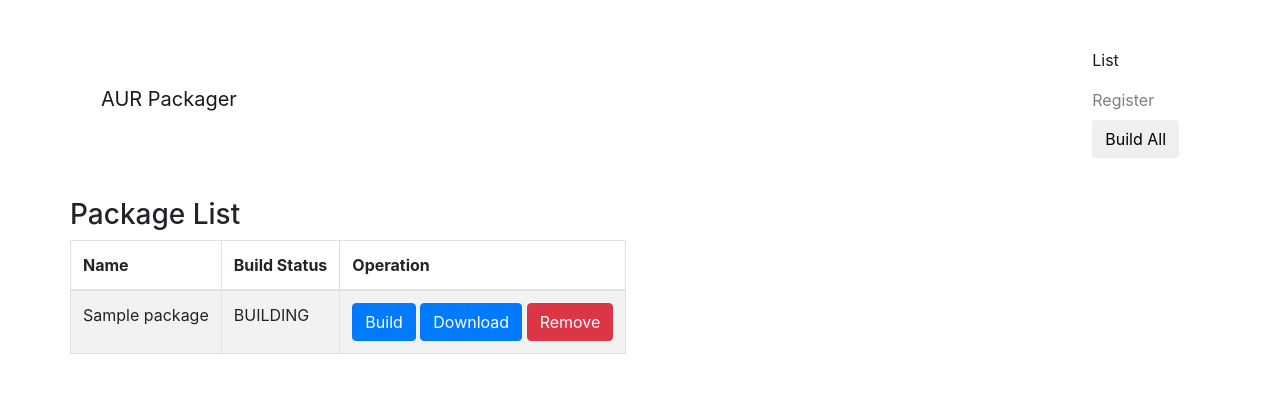
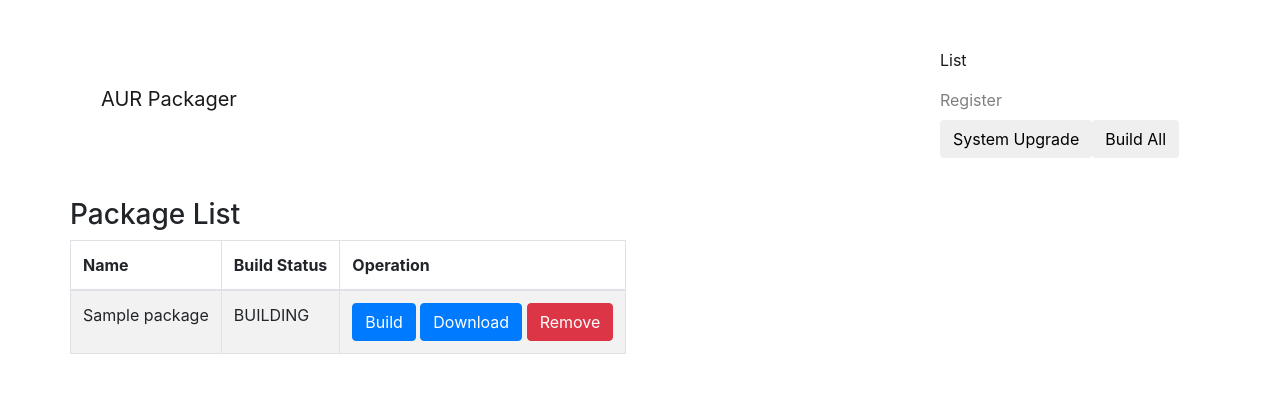
Before and after one commit to colajam93/aurpackager, a Django app: page / in a window 1280 px wide. Shown: the top 393 px of the page. Run offline with Django 3.2, Linux system fonts and the light colour scheme; tables that the repository leaves empty hold one stand-in row (values such as "Sample post"); some libraries are stand-ins or nearby versions.

Commit message:
Add system upgrade button

```diff
--- a/api/urls.py
+++ b/api/urls.py
@@ -9,4 +9,5 @@ urlpatterns = [
     url(r'^build/$', views.package_build, name='package_build'),
     url(r'^build_all/$', views.package_build_all, name='package_build_all'),
     url(r'^install/$', views.package_install, name='package_install'),
+    url(r'^system_upgrade/$', views.system_upgrade, name='system_upgrade'),
 ]
--- a/api/views.py
+++ b/api/views.py
@@ -4,6 +4,7 @@ import json
 import lib.aur as aur
 import manager.operation as operation
 import functools
+import lib.pacman.sync as sync
 
 
 def make_api(require=None, optional=None, error_check=False, status=400):
@@ -112,3 +113,8 @@ def package_install(params):
         ret['result'] = True
         ret['name'] = params['name']
     return ret
+
+
+@make_api()
+def system_upgrade(_):
+    sync.system_upgrade()
--- a/templates/package_list.html
+++ b/templates/package_list.html
@@ -4,6 +4,7 @@
 
 {% block nav %}
     <form action="javascript:void(0)" class="form-inline pull-xs-right">
+        <button onclick="sendSystemUpgradeQuery()" class="btn btn-primary-outline">System Upgrade</button>
         <button onclick="sendBuildAllQuery()" class="btn btn-primary-outline">Build All</button>
     </form>
 {% endblock nav %}
@@ -76,6 +77,14 @@
             });
         }
 
+
+        function sendSystemUpgradeQuery() {
+            $.ajax({
+                url: "{% url 'api:system_upgrade' %}",
+                dataType: 'json'
+            });
+        }
+
         function sendRemoveQuery(name) {
             $.ajax({
                 type: 'POST',
```
